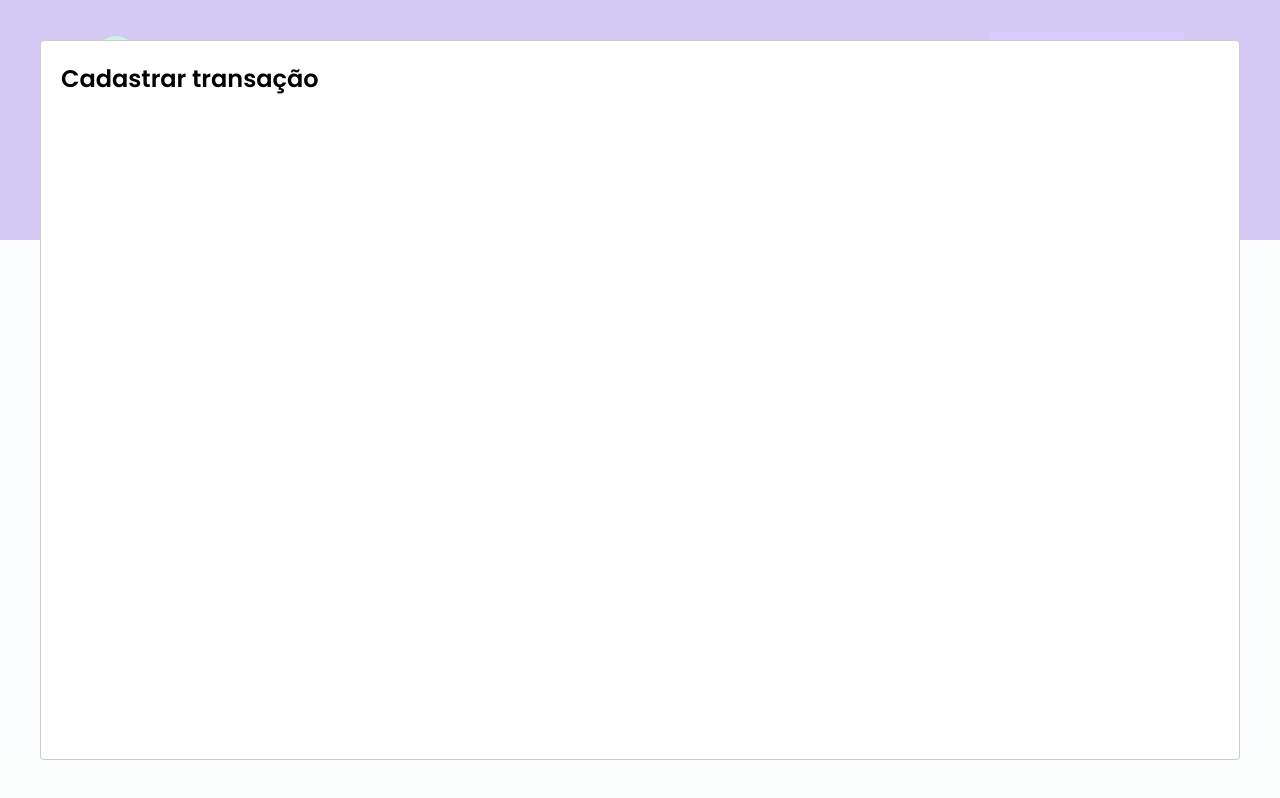
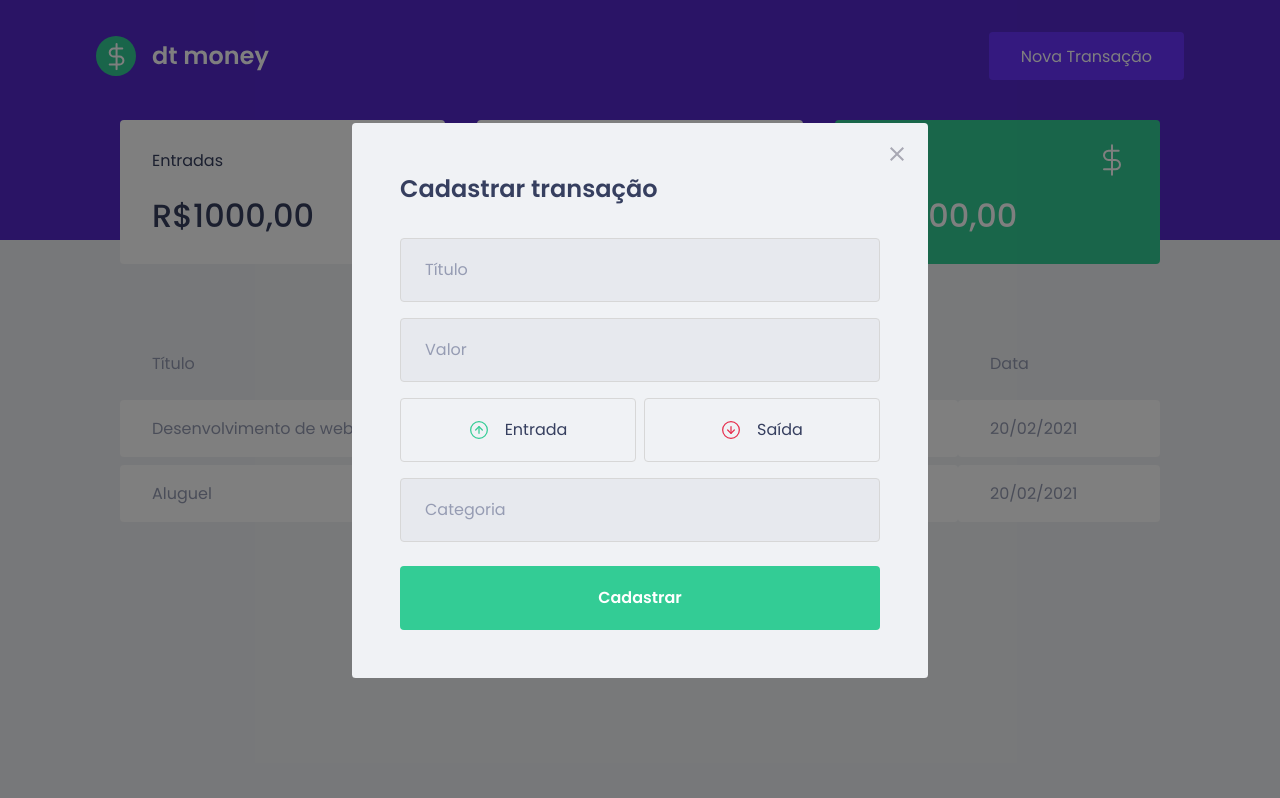
Before and after one commit to AllanLobato/DTMONEY, a React (Create React App) app: page / in a window 1280 px wide. Both pictures are taken after a click on the button "Nova Transação". Built offline with nearby package versions, Linux system fonts and the light colour scheme; no server answers; what miragejs would draw is missing.

Commit message:
Add modal components

```diff
--- a/package.json
+++ b/package.json
@@ -5,6 +5,7 @@
   "dependencies": {
     "axios": "^0.27.2",
     "miragejs": "^0.1.45",
+    "polished": "^4.2.2",
     "react": "^18.2.0",
     "react-dom": "^18.2.0",
     "react-modal": "^3.15.1",
--- a/src/App.tsx
+++ b/src/App.tsx
@@ -2,6 +2,7 @@
 import Modal from 'react-modal';
 import { Dashboard } from "./components/Dashboard";
 import { Header } from "./components/Header";
+import { NewTransactionModal } from "./components/NewTransactionModal";
 
 import { GlobalStyle } from "./styles/global";
 
@@ -23,14 +24,12 @@
       <Header onOpenNewTransctionModal={handleOpenNewTransactionModal} />
 
       <Dashboard />
+      <GlobalStyle />
 
-      <Modal
-          isOpen={isNewTransactionModalOpen}
-          onRequestClose={handleCloseNewTransactionModal}
-        >
-          <h2>Cadastrar transação</h2>
-      </Modal>
-      <GlobalStyle />
+      <NewTransactionModal
+        isOpen={isNewTransactionModalOpen}
+        onRequestClose={handleCloseNewTransactionModal}
+      />
     </>
   );
 }
--- /dev/null
+++ b/src/components/NewTransactionModal/index.tsx
@@ -0,0 +1,67 @@
+import Modal from 'react-modal'
+import incomeImg from '../../assets/income.svg'
+import outcomeImg from '../../assets/outcome.svg'
+import closeImg from '../../assets/close.svg'
+import { Container, TransactionTypeContainer } from './styles';
+
+interface NewTransactionModalProps {
+    isOpen: boolean;
+    onRequestClose: () => void;
+}
+
+export function NewTransactionModal({isOpen, onRequestClose}: NewTransactionModalProps) {
+    return (
+        <Modal
+          isOpen={isOpen}
+          onRequestClose={onRequestClose}
+          overlayClassName="react-modal-overlay"
+          className="react-modal-content"
+        >
+            <button
+            type= "button"
+            onClick={onRequestClose}
+            className= "react-modal-close"
+            >
+            <img src={closeImg} alt="Fechar Modal" />
+
+            </button>
+            <Container>
+                <h2>Cadastrar transação</h2>
+
+                <input
+                placeholder='Título'
+                />
+
+                <input
+                type="number"
+                placeholder='Valor'
+                />
+
+                <TransactionTypeContainer>
+                    <button
+                        type='button'
+                    >
+                        <img src={incomeImg} alt="Entrada" />
+                        <span>Entrada</span>
+                    </button>
+
+                    <button
+                        type='button'
+                    >
+                        <img src={outcomeImg} alt="Saida" />
+                        <span>Saída</span>
+                    </button>
+
+                </TransactionTypeContainer>
+
+                <input
+                placeholder='Categoria'
+                />
+
+                <button type="submit">
+                    Cadastrar
+                </button>
+            </Container>
+      </Modal>
+    );
+}
--- /dev/null
+++ b/src/components/NewTransactionModal/styles.ts
@@ -0,0 +1,89 @@
+import styled from "styled-components";
+import { darken } from "polished";
+
+export const Container = styled.form`
+    h2{
+        color: var(--text-title);
+        font-size: 1.5rem;
+        margin-bottom: 2rem;
+    }
+
+    input {
+        width: 100%;
+        padding: 0 1.5rem;
+        height: 4rem;
+        border-radius: 0.25rem;
+
+        border: 1px solid #d7d7d7;
+        background: #e7e9ee;
+
+        font-weight: 400;
+        font-size: 1rem;
+
+        &::placeholder {
+            color: var(--text-body);
+        }
+
+        & + input {
+            margin-top: 1rem;
+        }
+
+    }
+
+    button[type="submit"] {
+        width: 100%;
+        padding: 0 1.5rem;
+        height: 4rem;
+        background: var(--green);
+        color: #fff;
+        border-radius: 0.25rem;
+        border: 0;
+        font-size: 1rem;
+        margin-top: 1.5rem;
+        font-weight: 600;
+
+        transition: filter 0.2s;
+
+        &:hover {
+            filter: brightness(0.9);
+        }
+    }
+`;
+
+export const TransactionTypeContainer = styled.div`
+    margin: 1rem 0;
+    display: grid;
+    grid-template-columns: 1fr 1fr;
+    gap: 0.5rem;
+
+    button {
+        height: 4rem;
+        border: 1px solid #d7d7d7;
+        border-radius: 0.25rem;
+
+        background: transparent;
+
+        display: flex;
+        align-items: center;
+        justify-content: center;
+
+        transition: border-color 0.2s;
+
+        &:hover {
+            border-color: ${darken(0.1, '#d7d7d7')};
+        }
+
+        img {
+            width: 20px;
+            height: 20px;
+        }
+
+        span {
+            display: inline-block;
+            margin-left: 1rem;
+            font-size: 1rem;
+            color: var(--text-title);
+        }
+
+    }
+`;
--- a/src/styles/global.ts
+++ b/src/styles/global.ts
@@ -55,4 +55,42 @@
         opacity: 0.6;
         cursor: not-allowed;
     }
+
+    .react-modal-overlay {
+        background: rgba(0, 0, 0, 0.5);
+
+        position: fixed;
+        top: 0;
+        bottom: 0;
+        right: 0;
+        left: 0;
+
+        display: flex;
+        align-items: center;
+        justify-content: center;
+    }
+
+    .react-modal-content {
+        width: 100%;
+        max-width: 576px;
+        background: var(--background);
+        padding: 3rem;
+        position: relative;
+        border-radius: 0.24rem;
+    }
+
+    .react-modal-close {
+        position: absolute;
+        right: 1.5rem;
+        top: 1.5rem;
+        border: 0;
+        background: transparent;
+
+        transition: filter 0.2s;
+
+        &:hover {
+            filter: brightness(0.7);
+        }
+    }
+
 `
```
Also changed, not shown: 1 other file (tests, documents, lock files or other folders).
